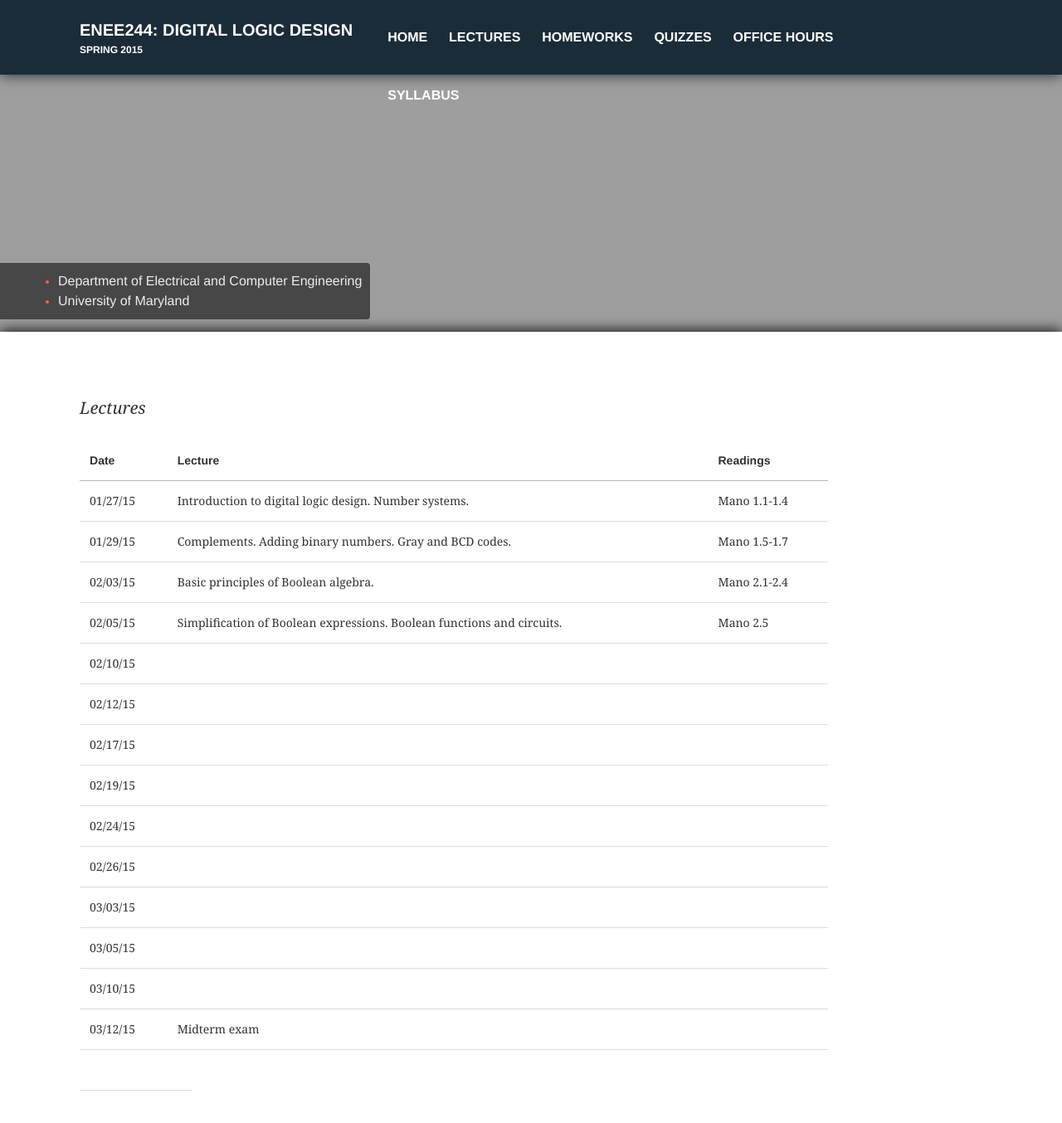
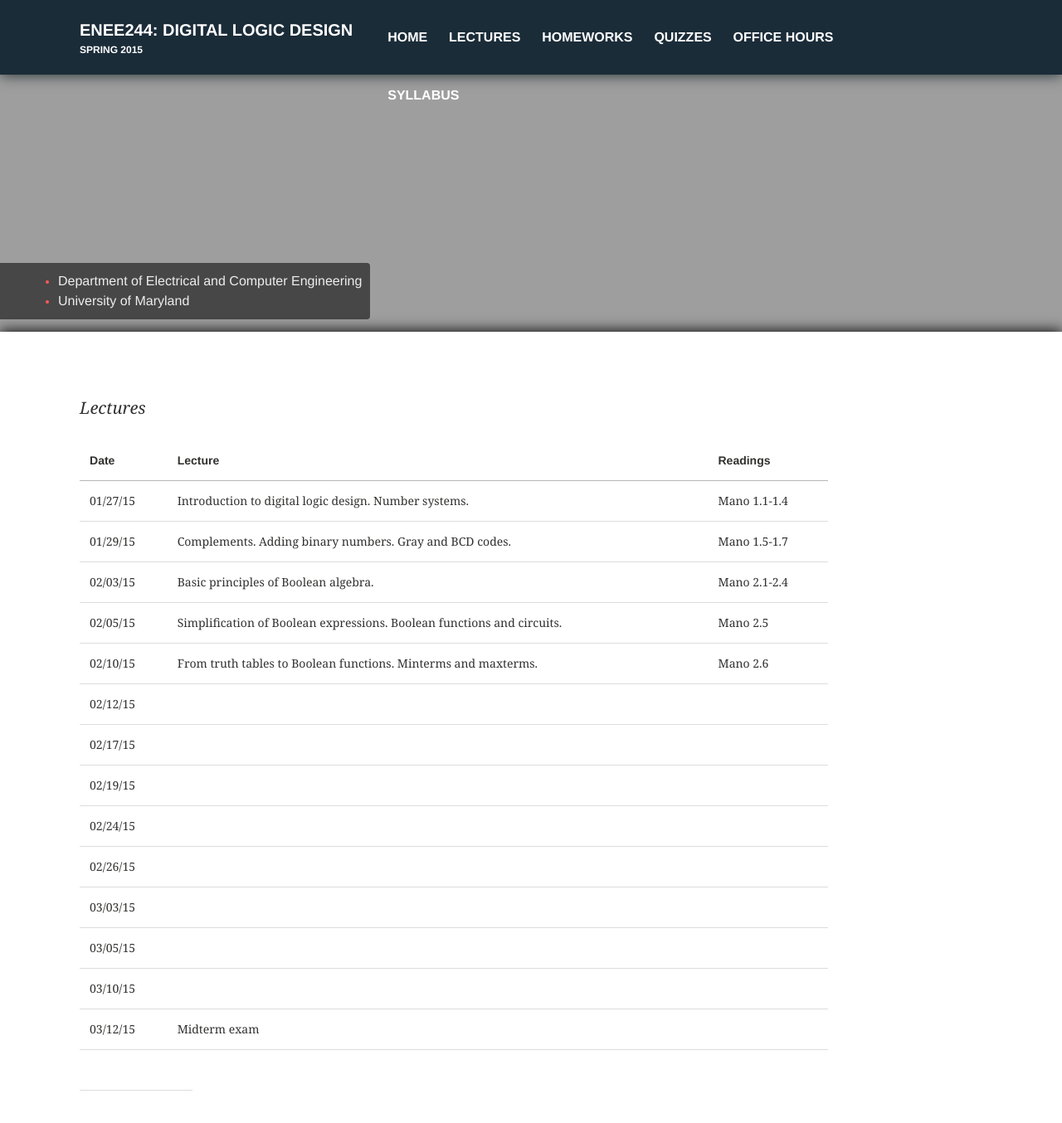
Before and after one commit to enee244/enee244.github.io, a Jekyll site: the page built from lectures/index.md, in a window 1280 px wide and 1382 px high. Shown: the top 1354 px of the window at 83% size. Built offline with Jekyll 4.4.1, drawn with Linux system fonts in a browser that asks for light colours.

Commit message:
Update index.md

```diff
--- a/lectures/index.md
+++ b/lectures/index.md
@@ -14,7 +14,7 @@ Date | Lecture | Readings
 01/29/15 | Complements. Adding binary numbers. Gray and BCD codes. | Mano 1.5-1.7
 02/03/15 | Basic principles of Boolean algebra. | Mano 2.1-2.4
 02/05/15 | Simplification of Boolean expressions. Boolean functions and circuits. | Mano 2.5
-02/10/15 ||
+02/10/15 | From truth tables to Boolean functions. Minterms and maxterms. | Mano 2.6
 02/12/15 ||
 02/17/15 ||
 02/19/15 ||
```
